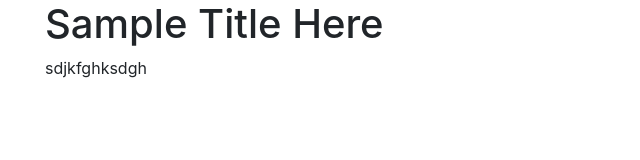
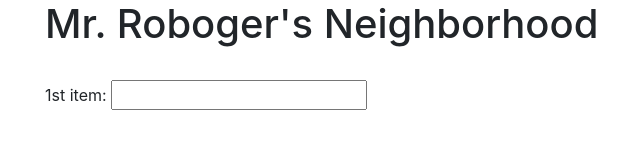
Before and after one commit to sammaicodes/Mr-Robogers, a plain HTML site: page index.html in a window 1280 px wide. Shown: the whole page, without its empty margins (40-680 px from the left). Drawn offline with Linux system fonts and the light colour scheme.

Commit message:
Read the instructions and think of first test

```diff
--- a/index.html
+++ b/index.html
@@ -9,8 +9,17 @@
 </head>
 <body>
   <div class="container">
-    <h1>Sample Title Here</h1>
-    <p>sdjkfghksdgh</p>
+
+  <form id="game">
+    <h1>Mr. Roboger's Neighborhood</h1>
+    <br>
+    <label for="pick">1st item:</label>
+    <input class="number" id="pick" type="text">
+
+
+    <p id="response"></p>
+  </form>
+
 
 
   </div>
```
Also changed, not shown: 1 other file.
